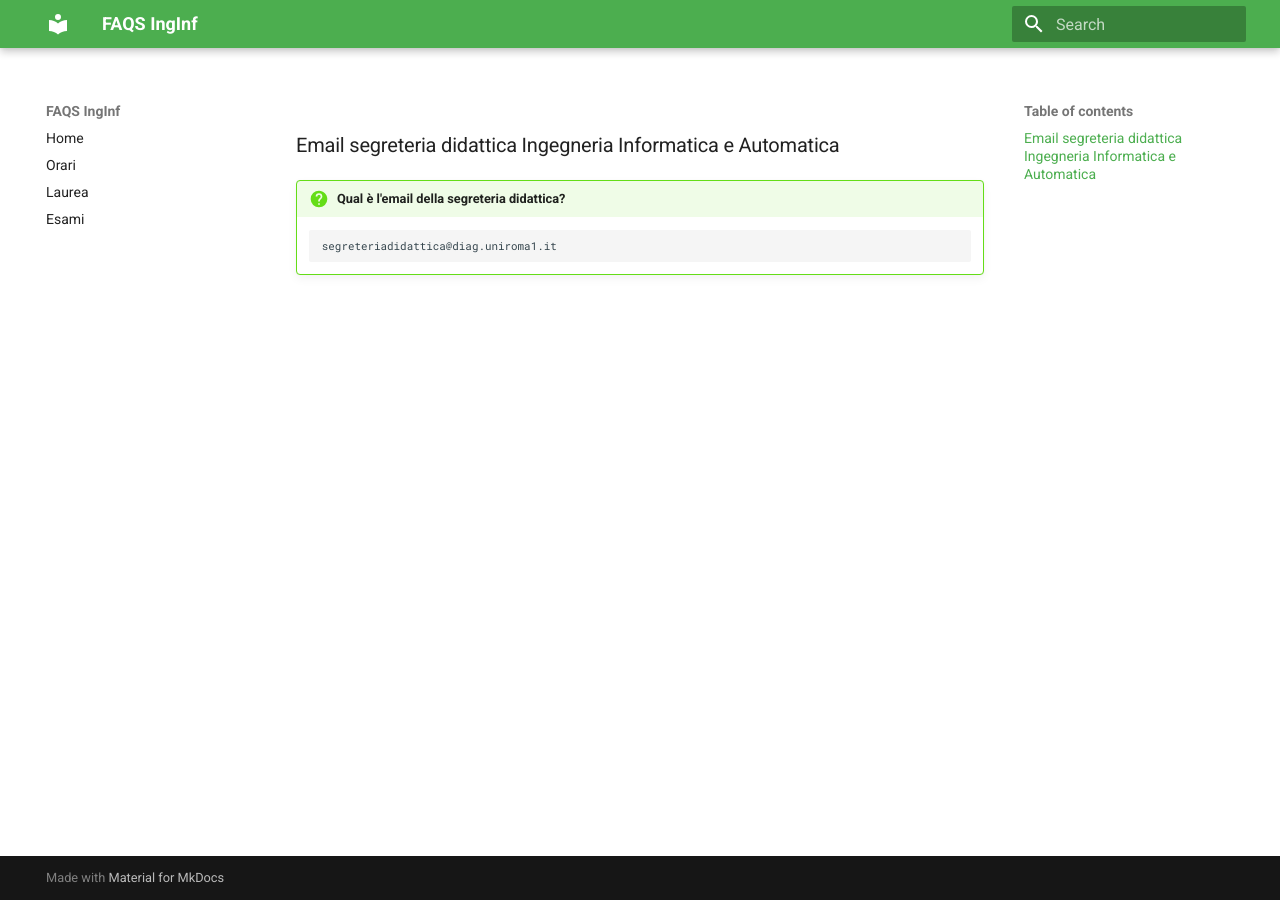
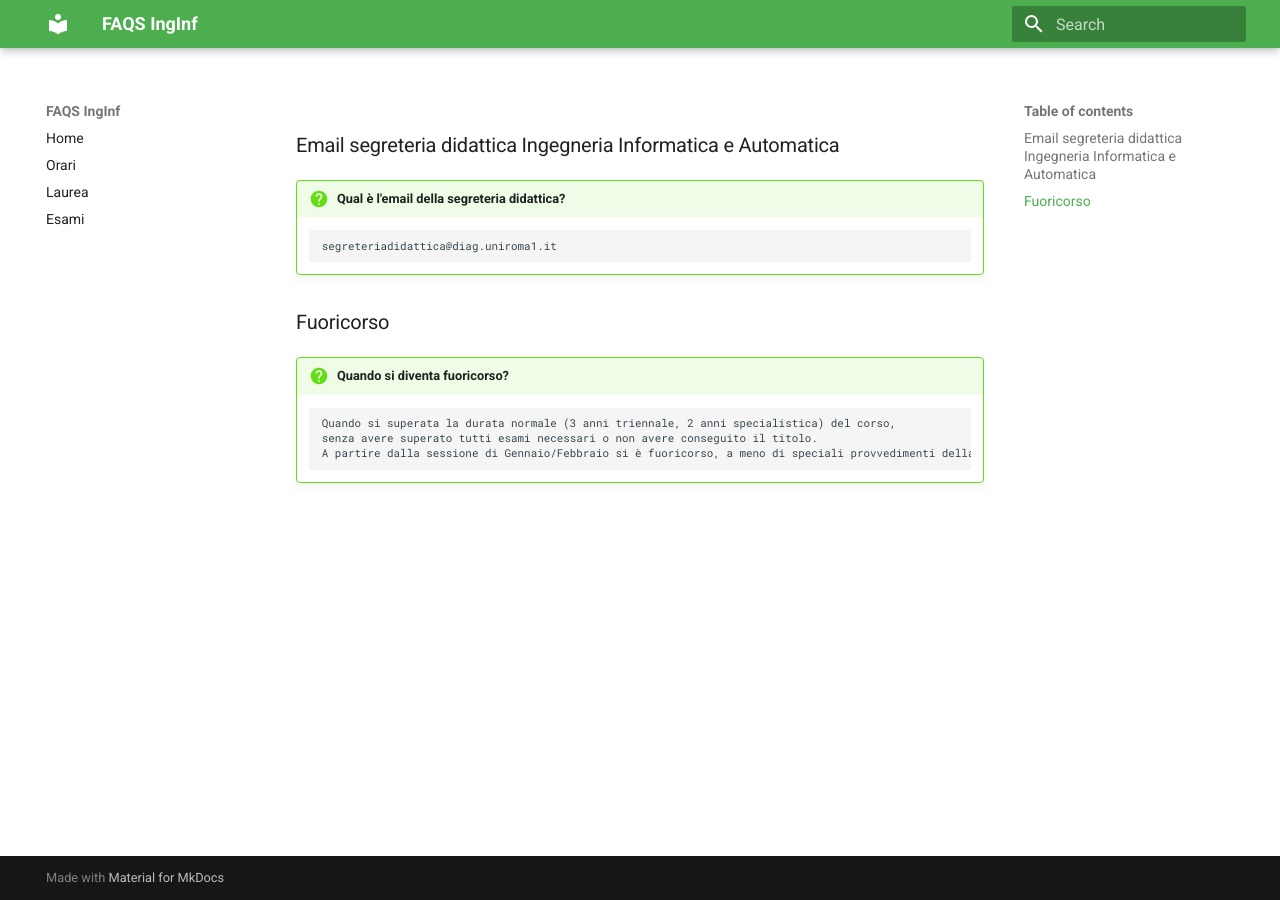
Before and after one commit to universityigi/faqs, an MkDocs documentation site: the page built from docs/varie.md, in a window 1280 px wide. Built offline with MkDocs 1.6.1 and Material for MkDocs 9.7.7, drawn with Linux system fonts in a browser that asks for light colours.

Commit message:
Fuoricorso

```diff
--- a/docs/varie.md
+++ b/docs/varie.md
@@ -10,3 +10,11 @@
 !!! question "Qual è l'email della segreteria didattica?"
 
 		segreteriadidattica@diag.uniroma1.it
+
+### Fuoricorso
+
+!!! question "Quando si diventa fuoricorso?"
+
+		Quando si superata la durata normale (3 anni triennale, 2 anni specialistica) del corso,
+		senza avere superato tutti esami necessari o non avere conseguito il titolo.
+		A partire dalla sessione di Gennaio/Febbraio si è fuoricorso, a meno di speciali provvedimenti della Sapienza
```
